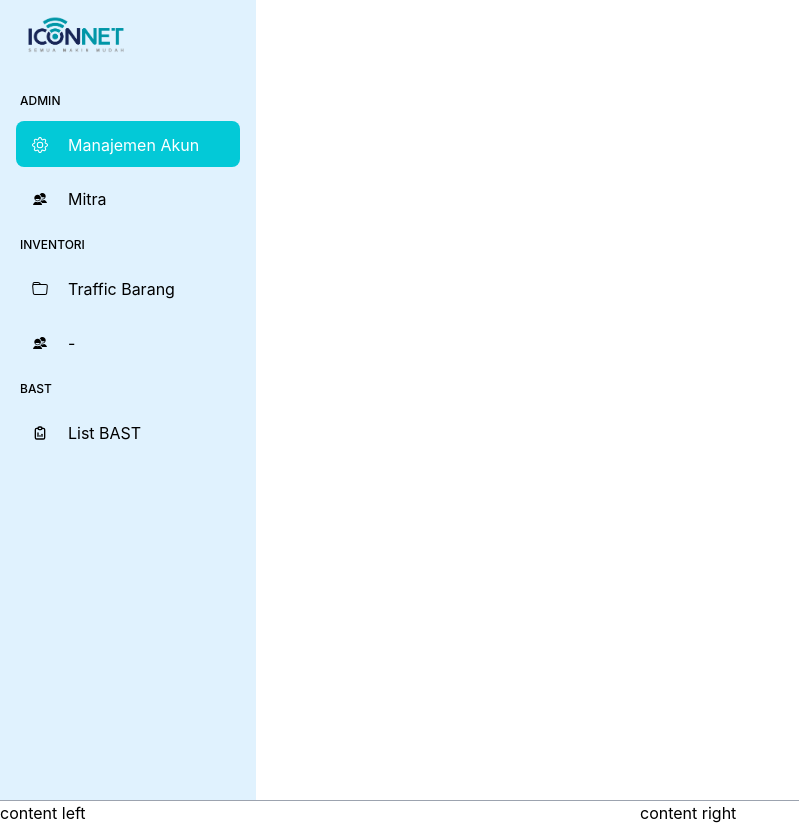
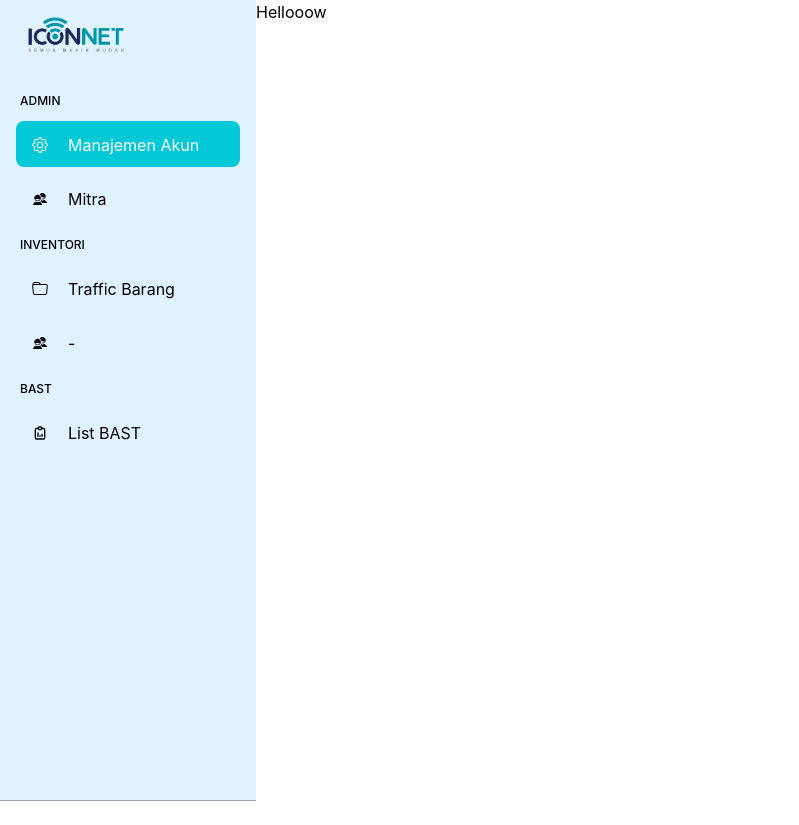
Before and after one commit to Ardyas-setya/pln-iconplus-frontend, a React (Create React App) app: page /admin/dashboard in a window 1280 px wide. Shown: the whole page, without its empty margins (0-799 px from the left). After the commit the page ends 801 px from the top, so only its background shows below. Built offline with nearby package versions, Linux system fonts and the light colour scheme.

Commit message:
fixing sidebar content to flex row

```diff
--- a/src/App.js
+++ b/src/App.js
@@ -2,17 +2,19 @@ import React, { Fragment, Switch } from "react";
 import { BrowserRouter as Router, Routes, Route } from "react-router-dom";
 import AdminDashboard from "./routes/admin/AdminDashboard";
 import AdminLogin from "./routes/admin/AdminLogin";
+import Mitra from "./routes/admin/Mitra";
 import Sidebar from "./routes/admin/Sidebar";
 import Homepage from "./routes/Homepage/Homepage";
 function App() {
   return (
     <Router>
       <Fragment>
-        <Sidebar />
-        <div className="container">
+        <div className="flex-row flex">
+          <Sidebar />
           <Routes>
             <Route path="/admin/login" element={<AdminLogin />}></Route>
             <Route path="/admin/dashboard" element={<AdminDashboard />}></Route>
+            <Route path="/admin/mitra" element={<Mitra />}></Route>
             <Route path="/" element={<Homepage />}></Route>
           </Routes>
         </div>
--- a/src/routes/admin/AdminDashboard.js
+++ b/src/routes/admin/AdminDashboard.js
@@ -2,12 +2,7 @@ import React, { useState } from "react";
 import Sidebar from "./Sidebar";
 
 const AdminDashboard = () => {
-  return (
-    <div className="flex">
-      <section className="flex-1">content left</section>
-      <section className="flex-1 w-28">content right</section>
-    </div>
-  );
+  return <div className="flex">Hellooow</div>;
 };
 
 export default AdminDashboard;
--- /dev/null
+++ b/src/routes/admin/Mitra.js
@@ -0,0 +1,7 @@
+import React from "react";
+
+const Mitra = () => {
+  return <div>Mitra</div>;
+};
+
+export default Mitra;
```
Also changed, not shown: src/routes/admin/AdminLogin.js (line endings or trailing spaces), src/routes/admin/Sidebar.js (line endings or trailing spaces).
